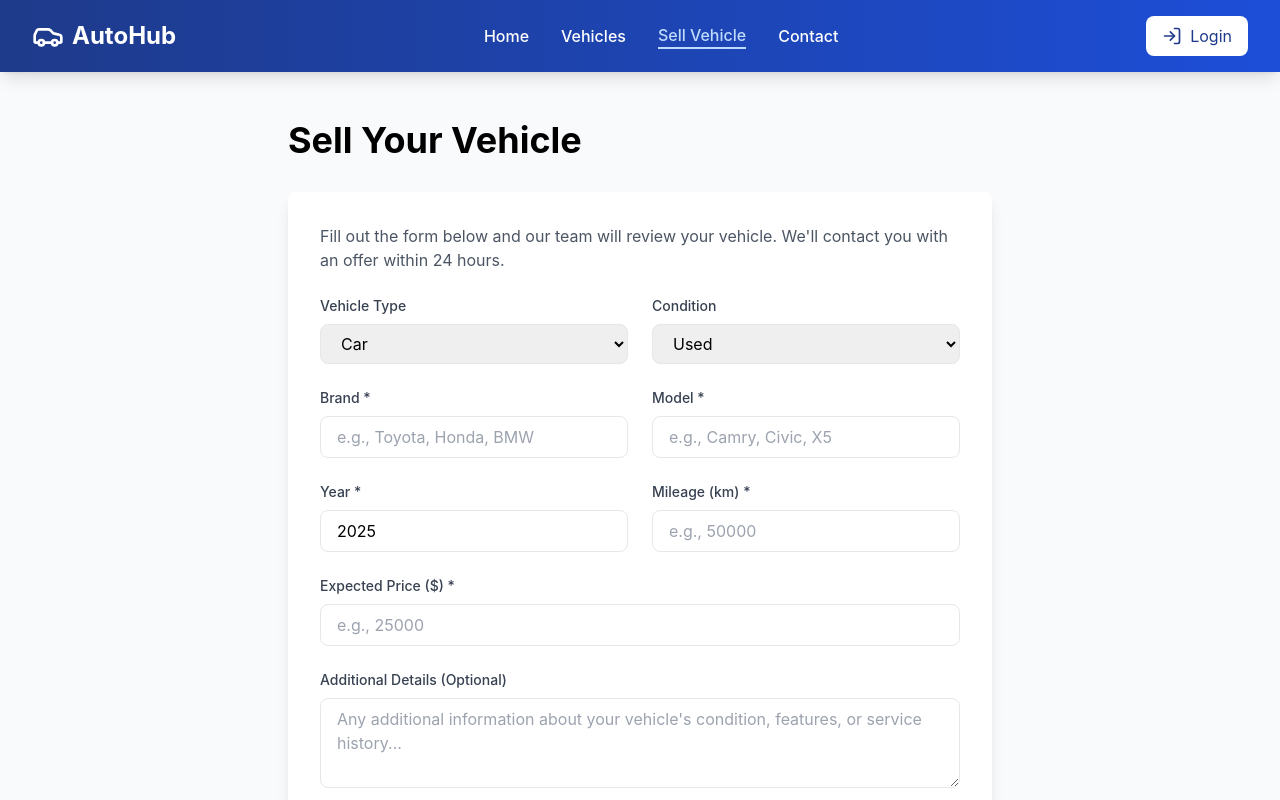
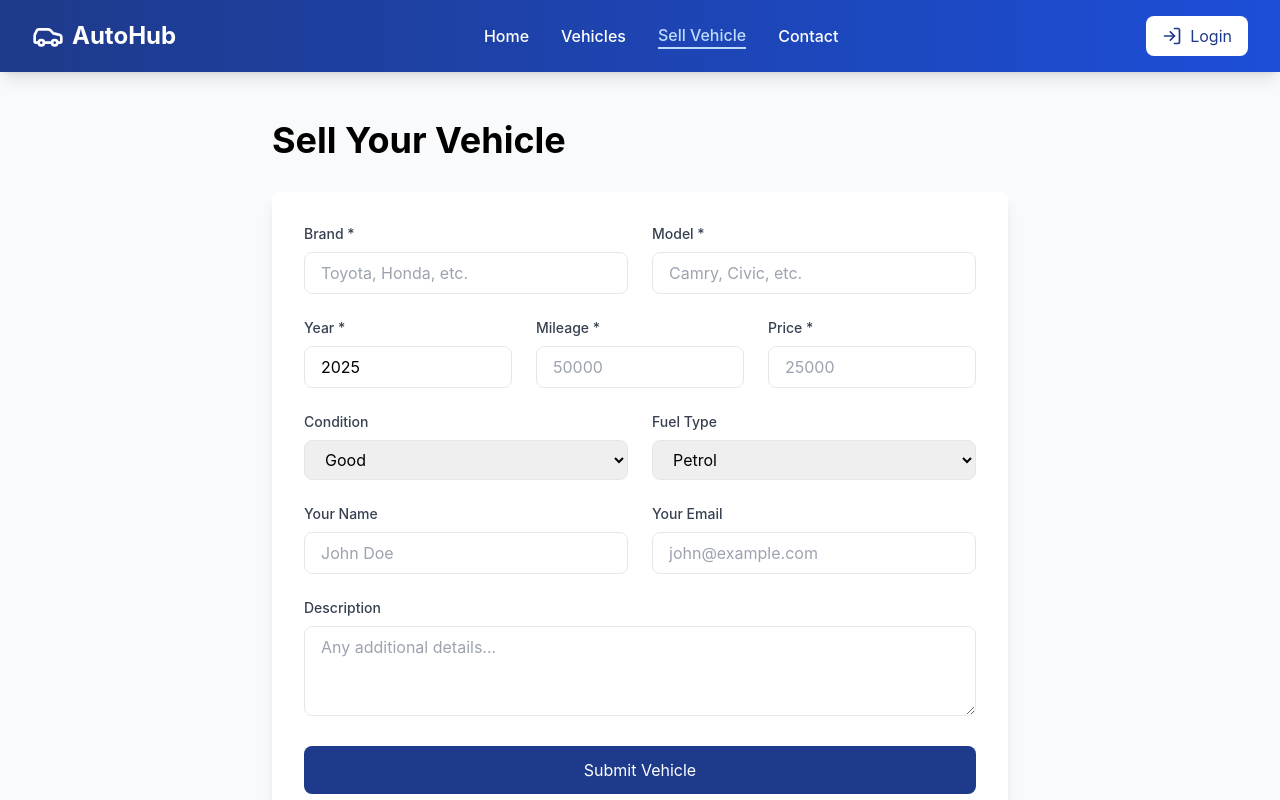
Before and after one commit to NithiishSD/automobile_management_system, a React app in the folder frontend/: page / in a window 1280 px wide. Both pictures are taken after a click on the button "Sell Vehicle". Shown: the top 800 px of the page. Built offline with nearby package versions, Linux system fonts and the light colour scheme; the HTML template or start-up script is replaced by a standard one.

Commit message:
Made selll vehicle work but without login

```diff
--- a/frontend/src/pages/sellvehiclepage.jsx
+++ b/frontend/src/pages/sellvehiclepage.jsx
@@ -1,18 +1,20 @@
 import React, { useState } from 'react';
-import { useAuth } from '../context/Authcontext';
 import { apiRequest } from '../services/api';
 
-const SellVehiclePage = ({ navigateTo }) => {
-  const { user } = useAuth();
+const SellVehiclePage = () => {
   const [formData, setFormData] = useState({
-    type: 'car',
     brand: '',
     model: '',
     year: new Date().getFullYear(),
-    condition: 'used',
+    condition: 'good',
     mileage: '',
     expected_price: '',
-    description: '', // Optional field
+    transmission: 'Manual',
+    fuel_type: 'Petrol',
+    accident_history: 'None reported',
+    description: '',
+    seller_name: '',
+    seller_email: '',
   });
   const [loading, setLoading] = useState(false);
   const [message, setMessage] = useState('');
@@ -20,9 +22,9 @@ const SellVehiclePage = ({ navigateTo }) => {
   const handleSubmit = async (e) => {
     e.preventDefault();
 
-    if (!user) {
-      alert('Please login to sell your vehicle');
-      navigateTo('login');
+    // Basic validation
+    if (!formData.brand || !formData.model || !formData.mileage || !formData.expected_price) {
+      setMessage('Please fill in all required fields');
       return;
     }
 
@@ -35,19 +37,25 @@ const SellVehiclePage = ({ navigateTo }) => {
         body: JSON.stringify(formData),
       });
 
-      setMessage(response.message || 'Your vehicle has been submitted for review! We will contact you soon.');
+      setMessage(response.message);
 
-      // Reset form
+      // Reset form on success
+      if (!response.error) {
         setFormData({
-        type: 'car',
           brand: '',
           model: '',
           year: new Date().getFullYear(),
-        condition: 'used',
+          condition: 'good',
           mileage: '',
           expected_price: '',
+          transmission: 'Manual',
+          fuel_type: 'Petrol',
+          accident_history: 'None reported',
           description: '',
+          seller_name: '',
+          seller_email: '',
         });
+      }
     } catch (error) {
       setMessage('Failed to submit: ' + error.message);
     }
@@ -64,51 +72,20 @@ const SellVehiclePage = ({ navigateTo }) => {
   };
 
   return (
-    <div className="max-w-3xl mx-auto px-4 sm:px-6 lg:px-8 py-12">
+    <div className="max-w-3xl mx-auto px-4 py-12">
       <h1 className="text-4xl font-bold mb-8">Sell Your Vehicle</h1>
 
       <div className="bg-white rounded-lg shadow-lg p-8">
-        <p className="text-gray-600 mb-6">
-          Fill out the form below and our team will review your vehicle. We'll contact you with an offer within 24 hours.
-        </p>
-
         {message && (
-          <div className={`mb-6 p-4 rounded-lg ${message.includes('submitted') || message.includes('successfully') ? 'bg-green-100 text-green-700' : 'bg-red-100 text-red-700'}`}>
+          <div className={`mb-6 p-4 rounded-lg ${
+            message.includes('successfully') ? 'bg-green-100 text-green-700' : 'bg-red-100 text-red-700'
+          }`}>
             {message}
           </div>
         )}
 
         <form onSubmit={handleSubmit} className="space-y-6">
-          <div className="grid grid-cols-1 md:grid-cols-2 gap-6">
-            <div>
-              <label className="block text-sm font-medium text-gray-700 mb-2">Vehicle Type</label>
-              <select
-                name="type"
-                required
-                className="w-full px-4 py-2 border rounded-lg focus:ring-2 focus:ring-blue-500 focus:border-transparent"
-                value={formData.type}
-                onChange={handleChange}
-              >
-                <option value="car">Car</option>
-                <option value="bike">Motorcycle</option>
-              </select>
-            </div>
-
-            <div>
-              <label className="block text-sm font-medium text-gray-700 mb-2">Condition</label>
-              <select
-                name="condition"
-                required
-                className="w-full px-4 py-2 border rounded-lg focus:ring-2 focus:ring-blue-500 focus:border-transparent"
-                value={formData.condition}
-                onChange={handleChange}
-              >
-                <option value="new">New</option>
-                <option value="used">Used</option>
-              </select>
-            </div>
-          </div>
-
+          {/* Vehicle Details */}
           <div className="grid grid-cols-1 md:grid-cols-2 gap-6">
             <div>
               <label className="block text-sm font-medium text-gray-700 mb-2">Brand *</label>
@@ -116,8 +93,8 @@ const SellVehiclePage = ({ navigateTo }) => {
                 type="text"
                 name="brand"
                 required
-                placeholder="e.g., Toyota, Honda, BMW"
-                className="w-full px-4 py-2 border rounded-lg focus:ring-2 focus:ring-blue-500 focus:border-transparent"
+                placeholder="Toyota, Honda, etc."
+                className="w-full px-4 py-2 border rounded-lg"
                 value={formData.brand}
                 onChange={handleChange}
               />
@@ -129,9 +106,53 @@ const SellVehiclePage = ({ navigateTo }) => {
                 type="text"
                 name="model"
                 required
-                placeholder="e.g., Camry, Civic, X5"
-                className="w-full px-4 py-2 border rounded-lg focus:ring-2 focus:ring-blue-500 focus:border-transparent"
+                placeholder="Camry, Civic, etc."
+                className="w-full px-4 py-2 border rounded-lg"
                 value={formData.model}
+                onChange={handleChange}
+              />
+            </div>
+          </div>
+
+          <div className="grid grid-cols-1 md:grid-cols-3 gap-6">
+            <div>
+              <label className="block text-sm font-medium text-gray-700 mb-2">Year *</label>
+              <input
+                type="number"
+                name="year"
+                required
+                min="1990"
+                max={new Date().getFullYear()}
+                className="w-full px-4 py-2 border rounded-lg"
+                value={formData.year}
+                onChange={handleChange}
+              />
+            </div>
+
+            <div>
+              <label className="block text-sm font-medium text-gray-700 mb-2">Mileage *</label>
+              <input
+                type="number"
+                name="mileage"
+                required
+                min="0"
+                placeholder="50000"
+                className="w-full px-4 py-2 border rounded-lg"
+                value={formData.mileage}
+                onChange={handleChange}
+              />
+            </div>
+
+            <div>
+              <label className="block text-sm font-medium text-gray-700 mb-2">Price *</label>
+              <input
+                type="number"
+                name="expected_price"
+                required
+                min="0"
+                placeholder="25000"
+                className="w-full px-4 py-2 border rounded-lg"
+                value={formData.expected_price}
                 onChange={handleChange}
               />
             </div>
@@ -139,58 +160,69 @@ const SellVehiclePage = ({ navigateTo }) => {
 
           <div className="grid grid-cols-1 md:grid-cols-2 gap-6">
             <div>
-              <label className="block text-sm font-medium text-gray-700 mb-2">Year *</label>
+              <label className="block text-sm font-medium text-gray-700 mb-2">Condition</label>
+              <select
+                name="condition"
+                className="w-full px-4 py-2 border rounded-lg"
+                value={formData.condition}
+                onChange={handleChange}
+              >
+                <option value="excellent">Excellent</option>
+                <option value="good">Good</option>
+                <option value="fair">Fair</option>
+                <option value="poor">Poor</option>
+              </select>
+            </div>
+
+            <div>
+              <label className="block text-sm font-medium text-gray-700 mb-2">Fuel Type</label>
+              <select
+                name="fuel_type"
+                className="w-full px-4 py-2 border rounded-lg"
+                value={formData.fuel_type}
+                onChange={handleChange}
+              >
+                <option value="Petrol">Petrol</option>
+                <option value="Diesel">Diesel</option>
+                <option value="Electric">Electric</option>
+              </select>
+            </div>
+          </div>
+
+          {/* Seller Info */}
+          <div className="grid grid-cols-1 md:grid-cols-2 gap-6">
+            <div>
+              <label className="block text-sm font-medium text-gray-700 mb-2">Your Name</label>
               <input
-                type="number"
-                name="year"
-                required
-                min="1990"
-                max={new Date().getFullYear() + 1}
-                className="w-full px-4 py-2 border rounded-lg focus:ring-2 focus:ring-blue-500 focus:border-transparent"
-                value={formData.year}
+                type="text"
+                name="seller_name"
+                placeholder="John Doe"
+                className="w-full px-4 py-2 border rounded-lg"
+                value={formData.seller_name}
                 onChange={handleChange}
               />
             </div>
 
             <div>
-              <label className="block text-sm font-medium text-gray-700 mb-2">Mileage (km) *</label>
+              <label className="block text-sm font-medium text-gray-700 mb-2">Your Email</label>
               <input
-                type="number"
-                name="mileage"
-                required
-                min="0"
-                placeholder="e.g., 50000"
-                className="w-full px-4 py-2 border rounded-lg focus:ring-2 focus:ring-blue-500 focus:border-transparent"
-                value={formData.mileage}
+                type="email"
+                name="seller_email"
+                placeholder="john@example.com"
+                className="w-full px-4 py-2 border rounded-lg"
+                value={formData.seller_email}
                 onChange={handleChange}
               />
             </div>
           </div>
 
           <div>
-            <label className="block text-sm font-medium text-gray-700 mb-2">Expected Price ($) *</label>
-            <input
-              type="number"
-              name="expected_price"
-              required
-              min="0"
-              step="100"
-              placeholder="e.g., 25000"
-              className="w-full px-4 py-2 border rounded-lg focus:ring-2 focus:ring-blue-500 focus:border-transparent"
-              value={formData.expected_price}
-              onChange={handleChange}
-            />
-          </div>
-
-          <div>
-            <label className="block text-sm font-medium text-gray-700 mb-2">
-              Additional Details (Optional)
-            </label>
+            <label className="block text-sm font-medium text-gray-700 mb-2">Description</label>
             <textarea
               name="description"
               rows="3"
-              placeholder="Any additional information about your vehicle's condition, features, or service history..."
-              className="w-full px-4 py-2 border rounded-lg focus:ring-2 focus:ring-blue-500 focus:border-transparent"
+              placeholder="Any additional details..."
+              className="w-full px-4 py-2 border rounded-lg"
               value={formData.description}
               onChange={handleChange}
             />
@@ -199,9 +231,9 @@ const SellVehiclePage = ({ navigateTo }) => {
           <button
             type="submit"
             disabled={loading}
-            className="w-full bg-blue-900 text-white py-3 rounded-lg hover:bg-blue-800 transition disabled:bg-gray-400 font-semibold"
+            className="w-full bg-blue-900 text-white py-3 rounded-lg hover:bg-blue-800 disabled:bg-gray-400"
           >
-            {loading ? 'Submitting...' : 'Submit for Review'}
+            {loading ? 'Submitting...' : 'Submit Vehicle'}
           </button>
         </form>
       </div>
```
Also changed, not shown: 2 other files (tests, documents, lock files or other folders). Lines whose indentation alone changed are shown as unchanged.
